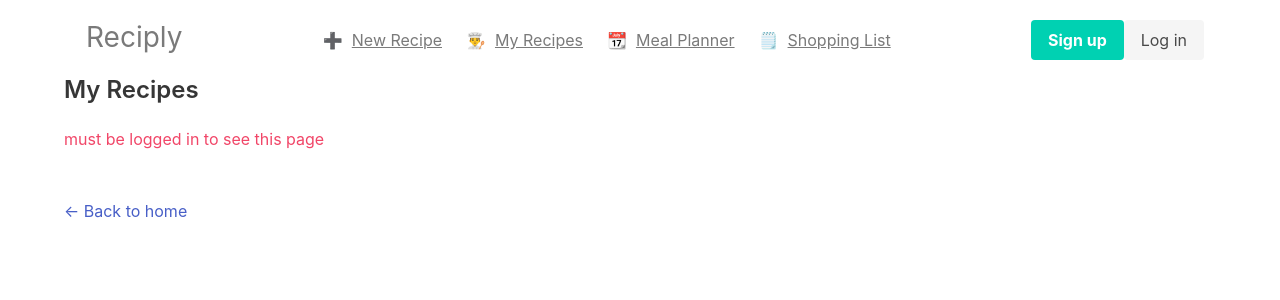
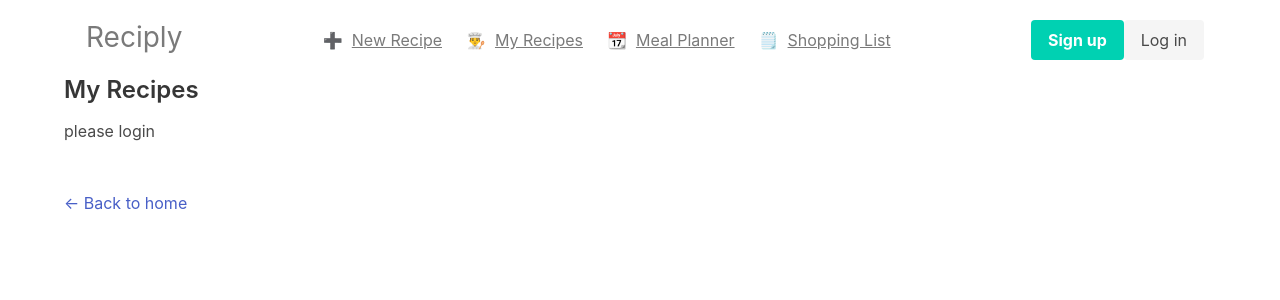
Before and after one commit to TristanAG/reciply, a Next.js app: page /my-recipes in a window 1280 px wide. Shown: the top 300 px of the page. Built offline with nearby package versions, Linux system fonts and the light colour scheme; no server answers.

Commit message:
some authentication stuff

```diff
--- a/components/recipeItem.js
+++ b/components/recipeItem.js
@@ -1,12 +1,13 @@
 import React from 'react'
 import format from 'date-fns/format'
 import Link from 'next/link'
-
+import { FirebaseContext } from '../firebase'
 import { useRouter } from 'next/router'
 
 
 function RecipeItem({ recipe, index, showCount, firebase }) {
   const router = useRouter()
+  const { user } = React.useContext(FirebaseContext)
 
   function deleteRecipe(recipe) {
     firebase.db.collection('recipes').doc(recipe.id).delete().then(() => {
@@ -22,6 +23,9 @@ function RecipeItem({ recipe, index, showCount, firebase }) {
       <p><b>{recipe.name}</b></p>
       <p className="has-text-dark">@{recipe.postedBy.name.split(' ').join('').toLowerCase()}</p>
       <small>{format(recipe.created, 'MMMM Mo yyyy')}</small>
+      {user.displayName === recipe.postedBy.name ?
+
+
         <p>
           <Link href={'/' + recipe.slug} >
             <a className="has-text-grey link">view</a>
@@ -33,6 +37,11 @@ function RecipeItem({ recipe, index, showCount, firebase }) {
           &nbsp;|&nbsp;
           <span className="has-text-danger edit-button link" onClick={() => deleteRecipe(recipe)}>delete</span>
         </p>
+        :
+        <>
+        </>
+
+      }
       <style jsx>{`
         .edit-button:hover {
           cursor: pointer;
--- a/components/recipeList.js
+++ b/components/recipeList.js
@@ -26,6 +26,7 @@ export default function RecipeList(props) {
   return (
     <div>
       {recipes && recipes.map((recipe, index) => (
+
           <RecipeItem
             key={recipe.id}
             showCount={true}
@@ -33,6 +34,7 @@ export default function RecipeList(props) {
             index={index + 1}
             firebase={firebase}
           />
+
       ))}
     </div>
   )
--- /dev/null
+++ b/pages/my-recipes.js
@@ -0,0 +1,22 @@
+import Layout from '../components/layout'
+import { FirebaseContext } from '../firebase'
+
+export default function About() {
+  const { firebase, user } = React.useContext(FirebaseContext)
+
+  return (
+    <Layout>
+      {user ?
+        <div className="content">
+          <h3>My Recipes </h3>
+          <p>{user.displayName}</p>
+        </div>
+        :
+        <div className="content">
+          <h3>My Recipes </h3>
+          <p>please login</p>
+        </div>
+      }
+    </Layout>
+  )
+}
```
Lines whose indentation alone changed are shown as unchanged.
